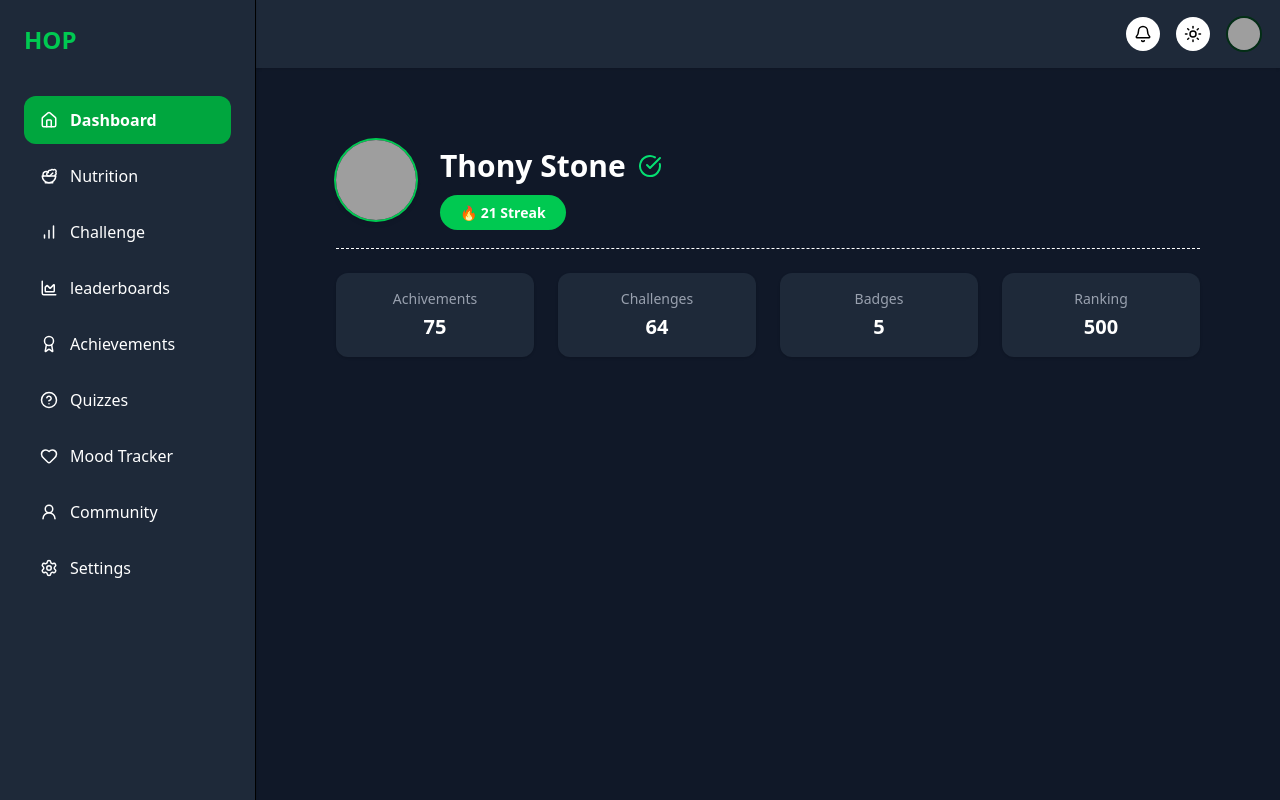
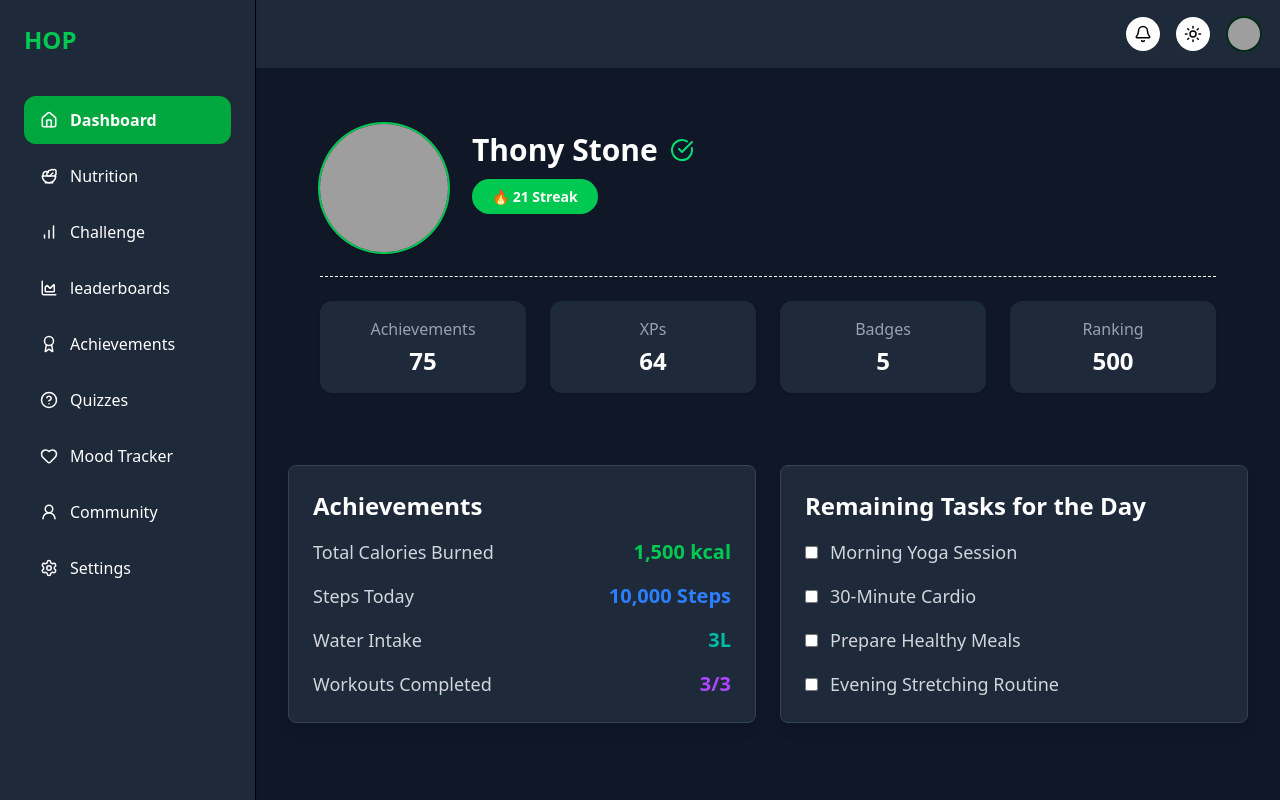
Before and after one commit to Olamilekan18/HOPwellness, a React (Vite) app in the folder frontend/: page /dashboard in a window 1280 px wide. Built offline with nearby package versions, Linux system fonts and the light colour scheme; grey boxes are pictures that could not be loaded.

Commit message:
updating my dashboard layout, dashboard, user over view card

```diff
--- a/frontend/src/componet/dashboard/dashboardLayout.jsx
+++ b/frontend/src/componet/dashboard/dashboardLayout.jsx
@@ -123,7 +123,7 @@ export default function DashboardLayout({ children }) {
           </div>
         </header>
 
-        <main className="p-6 overflow-y-auto">{children}</main>
+        <main className="p-2 overflow-y-auto">{children}</main>
       </div>
     </div>
   );
--- a/frontend/src/componet/dashboard/userOverViewCard.jsx
+++ b/frontend/src/componet/dashboard/userOverViewCard.jsx
@@ -1,64 +1,72 @@
 import { CheckCircle } from "lucide-react";
+
 export default function UserOverViewCard() {
   return (
     <div className="w-full px-4 sm:px-6 lg:px-8 py-6">
-      <div className=" p-6 rounded-3xl  w-full max-w-5xl mx-auto transition-all duration-300">
+      <div className="p-6 rounded-3xl w-full max-w-5xl mx-auto transition-all duration-300">
+        {/* Profile Info Section */}
         <div className="flex flex-col sm:flex-row items-center sm:items-start gap-6 mb-6">
           <img
             src="https://cdn.pixabay.com/photo/2015/10/05/22/37/blank-profile-picture-973460_960_720.png"
             alt="Profile"
-            className="w-20 h-20 rounded-full object-cover shadow-md ring-2 ring-green-500"
+            className="w-24 h-24 sm:w-32 sm:h-32 rounded-full object-cover shadow-md ring-2 ring-green-500"
           />
           <div className="text-center sm:text-left">
             <div className="flex items-center justify-center sm:justify-start gap-3 mt-2 mb-4">
-              <h2 className="text-3xl font-semibold text-gray-900 dark:text-white transition-colors">
+              <h2 className="text-2xl sm:text-3xl font-semibold text-gray-900 dark:text-white transition-colors">
                 Thony Stone
               </h2>
               <CheckCircle className="text-green-400" size={24} />
             </div>
-
-            <span className=" bg-green-500 text-white px-5 py-2 rounded-full text-sm font-bold ">
+            <span className="bg-green-500 text-white px-5 py-2 rounded-full text-xs sm:text-sm font-bold">
               🔥 21 Streak
             </span>
           </div>
         </div>
 
         {/* Divider */}
-        <hr className="border-dashed border-black  dark:border-white mb-6" />
+        <hr className="border-dashed border-black dark:border-white mb-6" />
 
-        {/* Stats Section */}
-        <div className="grid grid-cols-2 sm:grid-cols-4 text-center gap-6">
+        {/* Stats Grid Section */}
+        <div className="grid grid-cols-1 sm:grid-cols-2 md:grid-cols-4 gap-6 text-center">
+          {/* Achievements Card */}
           <div className="bg-gray-50 dark:bg-gray-800 p-4 rounded-xl shadow-sm">
-            <p className="text-sm text-gray-500 dark:text-gray-400 mb-1">
-              Achivements
+            <p className="text-sm sm:text-base text-gray-500 dark:text-gray-400 mb-1">
+              Achievements
             </p>
-            <p className="text-xl font-bold text-gray-800 dark:text-white">
+            <p className="text-xl sm:text-2xl font-bold text-gray-800 dark:text-white">
               75
             </p>
           </div>
+
+          {/* XPs Card */}
           <div className="bg-gray-50 dark:bg-gray-800 p-4 rounded-xl shadow-sm">
-            <p className="text-sm text-gray-500 dark:text-gray-400 mb-1">
-              Challenges
+            <p className="text-sm sm:text-base text-gray-500 dark:text-gray-400 mb-1">
+              XPs
             </p>
-            <p className="text-xl font-bold text-gray-800 dark:text-white">
+            <p className="text-xl sm:text-2xl font-bold text-gray-800 dark:text-white">
               64
             </p>
           </div>
+
+          {/* Badges Card */}
           <div className="bg-gray-50 dark:bg-gray-800 p-4 rounded-xl shadow-sm">
-            <p className="text-sm text-gray-500 dark:text-gray-400 mb-1">
+            <p className="text-sm sm:text-base text-gray-500 dark:text-gray-400 mb-1">
               Badges
             </p>
             <div className="flex justify-center items-center gap-2">
-              <p className="text-xl font-bold text-gray-800 dark:text-white">
+              <p className="text-xl sm:text-2xl font-bold text-gray-800 dark:text-white">
                 5
               </p>
             </div>
           </div>
+
+          {/* Ranking Card */}
           <div className="bg-gray-50 dark:bg-gray-800 p-4 rounded-xl shadow-sm">
-            <p className="text-sm text-gray-500 dark:text-gray-400 mb-1">
+            <p className="text-sm sm:text-base text-gray-500 dark:text-gray-400 mb-1">
               Ranking
             </p>
-            <p className="text-xl font-bold text-gray-800 dark:text-white">
+            <p className="text-xl sm:text-2xl font-bold text-gray-800 dark:text-white">
               500
             </p>
           </div>
--- a/frontend/src/pages/dashboard/dashborad.jsx
+++ b/frontend/src/pages/dashboard/dashborad.jsx
@@ -1,12 +1,97 @@
 import DashboardLayout from "../../componet/dashboard/dashboardLayout";
-// import MotivationWidget from "../../componet/dashboard/motivationalWidget";
 import UserOverViewCard from "../../componet/dashboard/userOverViewCard";
 
 export default function Dashboard() {
   return (
     <DashboardLayout>
       <UserOverViewCard />
-      {/* <MotivationWidget /> */}
+
+      <div className="max-w-6xl mx-auto p-6">
+        <div className="grid grid-cols-1 sm:grid-cols-2 gap-6">
+          <div className="bg-white p-6 rounded-lg shadow-lg border border-gray-200 dark:bg-gray-800 dark:border-gray-700">
+            <h3 className="text-2xl font-semibold text-gray-800 dark:text-white mb-4">
+              Achievements
+            </h3>
+            <div className="space-y-4">
+              <div className="flex items-center justify-between">
+                <span className="text-lg text-gray-700 dark:text-gray-300">
+                  Total Calories Burned
+                </span>
+                <span className="font-semibold text-xl text-green-500">
+                  1,500 kcal
+                </span>
+              </div>
+              <div className="flex items-center justify-between">
+                <span className="text-lg text-gray-700 dark:text-gray-300">
+                  Steps Today
+                </span>
+                <span className="font-semibold text-xl text-blue-500">
+                  10,000 Steps
+                </span>
+              </div>
+              <div className="flex items-center justify-between">
+                <span className="text-lg text-gray-700 dark:text-gray-300">
+                  Water Intake
+                </span>
+                <span className="font-semibold text-xl text-teal-500">3L</span>
+              </div>
+              <div className="flex items-center justify-between">
+                <span className="text-lg text-gray-700 dark:text-gray-300">
+                  Workouts Completed
+                </span>
+                <span className="font-semibold text-xl text-purple-500">
+                  3/3
+                </span>
+              </div>
+            </div>
+          </div>
+
+          {/* Remaining Tasks Section */}
+          <div className="bg-white p-6 rounded-lg shadow-lg border border-gray-200 dark:bg-gray-800 dark:border-gray-700">
+            <h3 className="text-2xl font-semibold text-gray-800 dark:text-white mb-4">
+              Remaining Tasks for the Day
+            </h3>
+            <div className="space-y-4">
+              <div className="flex items-center space-x-3">
+                <input type="checkbox" id="task1" className="text-blue-500" />
+                <label
+                  htmlFor="task1"
+                  className="text-lg text-gray-700 dark:text-gray-300"
+                >
+                  Morning Yoga Session
+                </label>
+              </div>
+              <div className="flex items-center space-x-3">
+                <input type="checkbox" id="task2" className="text-blue-500" />
+                <label
+                  htmlFor="task2"
+                  className="text-lg text-gray-700 dark:text-gray-300"
+                >
+                  30-Minute Cardio
+                </label>
+              </div>
+              <div className="flex items-center space-x-3">
+                <input type="checkbox" id="task3" className="text-blue-500" />
+                <label
+                  htmlFor="task3"
+                  className="text-lg text-gray-700 dark:text-gray-300"
+                >
+                  Prepare Healthy Meals
+                </label>
+              </div>
+              <div className="flex items-center space-x-3">
+                <input type="checkbox" id="task4" className="text-blue-500" />
+                <label
+                  htmlFor="task4"
+                  className="text-lg text-gray-700 dark:text-gray-300"
+                >
+                  Evening Stretching Routine
+                </label>
+              </div>
+            </div>
+          </div>
+        </div>
+      </div>
     </DashboardLayout>
   );
 }
```
